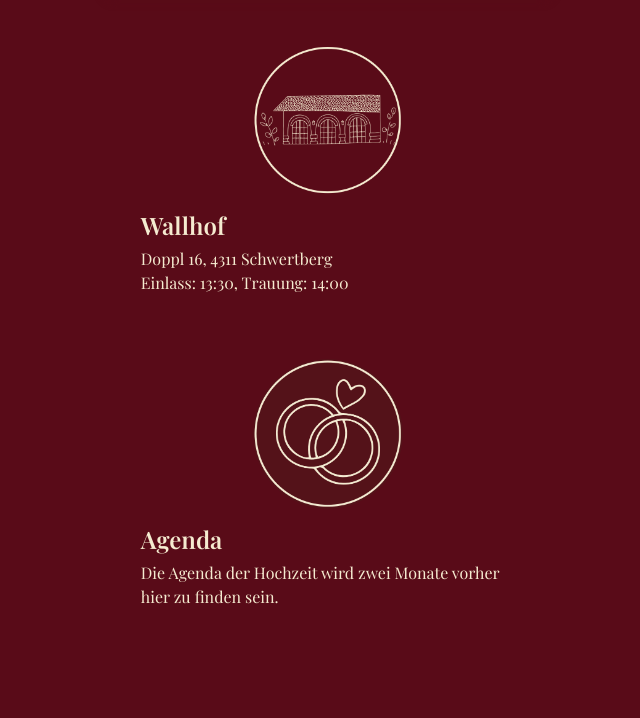
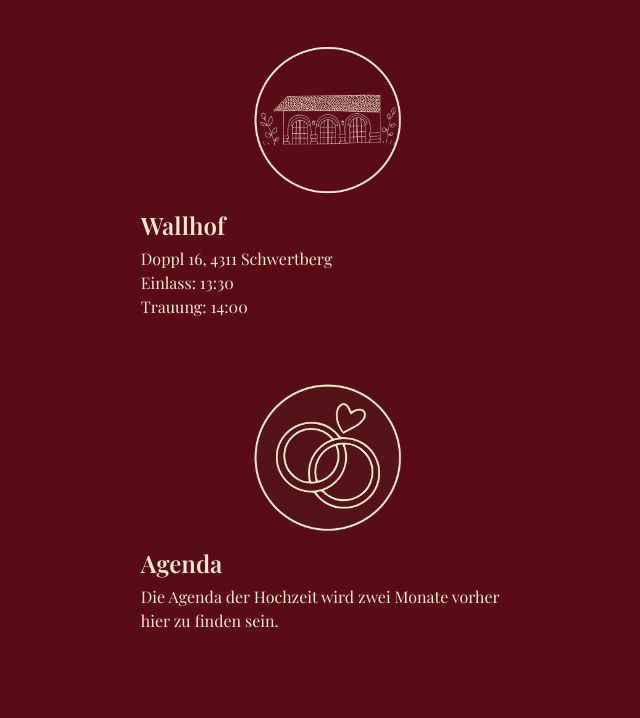
Before and after one commit to lanzelot1989/wedding, a plain HTML site: page index.html in a window 1280 px wide. Shown: the part 1052-1770 px from the top of the page, without its empty margins (312-952 px from the left). Drawn offline with nearby package versions, Linux system fonts and the light colour scheme; no server answers; a web font is replaced by a local one.

Commit message:
Fixes
Translations, foto link in EN (typo)

```diff
--- a/index.html
+++ b/index.html
@@ -282,7 +282,7 @@
     }
 
     #homiemoon label {
-      padding-left: 1rem; /* Oder 2.5rem, je nach gewünschtem Abstand */
+      padding-left: 1rem;
     }
   </style>
 
@@ -491,7 +491,8 @@
         "date.indonesia": "4. August 2027",
         "wallhof": "Wallhof",
         "wallhof.address": "Doppl 16, 4311 Schwertberg",
-        "wallhof.start": "Einlass: 13:30, Trauung: 14:00",
+        "wallhof.start": "Einlass: 13:30",
+        "wallhof.ceremony": "Trauung: 14:00",
         "jakarta": "Jakarta",
         "jakarta.address": "TBD, Indonesia",
         "jakarta.start": "Einlass: 15:00",
@@ -504,7 +505,7 @@
         "fotos.upload": "Wir wünschen uns, dass die Trauung nur von unserem Fotografen festgehalten wird und und ihr das Hier und Jetzt mit uns genießt. Für alle Fotos, die ihr danach macht, würden wir uns freuen, wenn ihr sie hier hochladet.",
         "fotos.uploadlink": "Hier geht es zum Album",
         "presents": "Geschenkswunsch",
-        " presents.description": "Eure Zeit und euer Kommen sind die größten Geschenke für uns. Wer uns dennoch eine Freude machen möchte, darf sehr gern zur Hochzeitskasse beitragen.",
+        " presents.description": "Eure Zeit und euer Kommen sind die größten Geschenke für uns. Wer uns aber eine zusätzliche Freude machen möchte, darf sehr gern zur Hochzeitskasse beitragen.",
         "homiemoon": "Homie-Moon",
         "homiemoon.description": "Wir planen nach der Hochzeit einen kleinen gemeinsamen Trip mit euch (max. 4 Tage) – unseren Homie‑moon. Ob wir zusammen entspannen, schnorcheln,  ein paar Tage auf einem Boot verbringen oder einfach gut essen – das hängt davon ab, worauf ihr Lust habt. Bitte gebt uns Bescheid, ob ihr dabei wärt - dann können wir etwas Passendes planen. Wichtig: Das Ganze ist natürlich völlig freiwillig – ihr müsst euch zu nichts verpflichtet fühlen. Wenn es für euch nicht passt, ist das absolut okay und wir freuen uns trotzdem riesig, euch bei der Hochzeit dabeizuhaben.",
         "form.homiemoon.question": "Wärst du bei einem Homie-Moon dabei?",
@@ -522,9 +523,9 @@
         "faq.id.question4": "Gibt es im Hinblick auf Religion und Kultur etwas bei Kleidung und Verhalten zu beachten?",
         "faq.id.answer4": "In Tempeln oder religiösen Orten sollten <b>Schultern und Knie bedeckt sein</b> – sowohl bei Männern als auch bei Frauen. Ansonsten ist eine leichte, locker sitzende Kleidung aus atmungsaktiven Stoffen ideal. In <b>Jakarta</b> gibt es fünf tägliche <b>Gebetstermine</b>. Der unüberhörbare Ruf (Adzan) aus Moscheen ertönt dabei meist über Lautsprecher. Manchmal kann es sein, dass Taxifahrer, Hotelangestellte oder Kellner*innen kurz pausieren, um zu beten. Bitte begegnet diesen Momenten mit <b>Offenheit und Respekt</b>. Auf <b>Bali</b> findet ihr <b>kleine bunte Körbchen</b> gefüllt mit Blumen, Reis, Geldstücken und Räucherstäbchen – sie sind tägliche Opfergaben und symbolisieren <b>Dankbarkeit, Harmonie und Schutz</b>. Bitte nicht betreten, drüber stolpern, anfassen oder mitnehmen.",
         "faq.id.question5": "Kann man das Leitungswasser trinken?",
-        "faq.id.answer5": "Das Wasser ist zwar zum Duschen oder Zähneputzen in der Regel unbedenklich, aber <b>nicht zum Trinken geeignet</b>. Vor allem von Straßenständen empfehlen wir Eiswürfel oder frisch gewaschenes Obst/Gemüse nicht zu verzehren.",
+        "faq.id.answer5": "Das Wasser ist zwar zum Duschen oder Zähneputzen in der Regel unbedenklich, aber <b>nicht zum Trinken geeignet</b>. Wir empfehlen euch deshalb, keine Eiswürfel oder frisch gewaschenes Obst/Gemüse zu verzehren.",
         "faq.id.question6": "Wie teuer ist Indonesien?",
-        "faq.id.answer6": "Indonesien gilt allgemein als <b>sehr preiswertes Reiseziel</b>, besonders im Vergleich zu Europa. Ein einfaches Essen in einem lokalen Warung (kleines Restaurant) kostet oft nur € 1–3. Getränke aus dem Supermarkt liegen oft unter € 1-2. Natürlich variiert es je nach Region und Touristenzentren. Die lokale Währung ist die Rupiah.",
+        "faq.id.answer6": "Indonesien gilt allgemein als <b>sehr preiswertes Reiseziel</b>, besonders im Vergleich zu Europa. Ein einfaches Essen in einem lokalen Warung (kleines Restaurant) kostet oft nur € 1–3. Getränke aus dem Supermarkt liegen oft unter € 1-2. Natürlich variiert es je nach Region und Touristenzentren. Die lokale Währung ist Rupiah.",
         "faq.id.question7": "Welche Impfungen braucht man für Indonesien?",
         "faq.id.answer7": "Am Besten sprecht ihr hier mit eurem Hausarzt oder wendet euch an die Reiseimpfstellen in <a href=\"https://impfservice.wien/reiseimpfungen/\" target=\"_blank\" rel=\"noopener noreferrer\">Wien</a> oder <a href=\"https://www.linz.at/serviceguide/viewchapter.php?chapter_id=122811\" target=\"_blank\" rel=\"noopener noreferrer\">Linz</a>. Patricia hat die Typhus, Tollwut und Malaria-Impfung, hat aber auch einige Jahre in Indonesien gelebt 😉 Falls es euch hilft, findet ihr <a href=\"https://www.bereit-zu-reisen.de/reiseziele/indonesien-impfungen\" target=\"_blank\" rel=\"noopener noreferrer\">hier Impfempfehlungen</a>.",
         "faq.id.question8": "Wie ist das Leben in Indonesien allgemein?",
@@ -534,7 +535,7 @@
         "faq.id.question10": "Was kann man in Jakarta oder Indonesien machen?",
         "faq.id.answer10": "<p>Indonesien ist riesig, vielseitig und wunderschön – von quirligen Städten über Vulkane bis hin zu Traumstränden ist alles dabei. Wer Zeit mitbringt, kann richtig viel erleben und sich dank der <b>sehr günstigen Inlandsflüge</b> auch bequem von Insel zu Insel bewegen.</p><p><b>Jakarta:</b><br>Jakarta ist eine riesige, kontrastreiche Metropole. Ideal für alle, die Lust auf Stadttrubel, Street Food und Einblicke in die moderne und traditionelle Seite Indonesiens haben.</p><p>Hier ein paar Highlights:</p><ul><li>Street Food-Tour durch die Nachtmärkte</li><li>Besuch im historischen Viertel <b>Kota Tua</b></li><li>Ausblick vom <b>Monas</b> (Nationaldenkmal)</li><li>Shopping & Food in den Mega-Malls (z. B. Grand Indonesia)</li><li>Ausflug zu den <b>Thousand Islands</b> (Inseln vor der Küste – Tagestrips möglich)</li></ul><p>So spannend Patricias Heimatstadt auch ist – für einen klassischen Urlaub gibt es in Indonesien deutlich entspanntere und schönere Orte. Wer also Erholung, Natur oder Strand sucht, sollte eher weiterziehen. Hier ein paar weitere Orte:</p><ul><li><b>Bali:</b> Strände, Surfen, Reisterrassen, Yoga, Kultur</li><li><b>Yogyakarta:</b> Tempel (Borobudur & Prambanan), Batik & Tradition</li><li><b>Gili Islands:</b> Traumstrände, Schnorcheln & Tauchen</li><li><b>Komodo-Inseln:</b> Warane, pinke Strände & tolle Bootstouren</li></ul>",
         "faq.at.question1": "Welche Art von Trauung erwartet uns?",
-        "faq.at.answer1": "Die Zeremonie wird von einer Standesbeamtin durchgeführt, die extra zum Wallhof kommt.",
+        "faq.at.answer1": "Die Zeremonie wird von einer Standesbeamtin am Wallhof durchgeführt.",
         "faq.at.question2": "Warum findet die Hochzeit unter der Woche statt?",
         "faq.at.answer2": "Der 4. August ist für uns ein ganz besonderes Datum: Unser Jahrestag ist am 4.4., wir haben uns am 4.6. in Bolsena verlobt – und nun möchten wir am 4.8. heiraten und mit euch feiern.",
         "faq.at.question3": "Gibt es Übernachtungsmöglichkeiten in der Nähe?",
@@ -581,7 +582,8 @@
         "date.indonesia": "August 4, 2027",
         "wallhof": "Wallhof",
         "wallhof.address": "Doppl 16, 4311 Schwertberg",
-        "wallhof.start": "Entry: 1:30 PM, Ceremony: 2:00 PM",
+        "wallhof.start": "Entry: 1:30 PM",
+        "wallhof.ceremony": "Ceremony: 2:00 PM",
         "jakarta": "Jakarta",
         "jakarta.address": "TBD, Indonesia",
         "jakarta.start": "Entry: 3:00 PM",
@@ -592,7 +594,7 @@
         "agenda.comingsoon": "The wedding agenda will be available here two months in advance.",
         "fotos": "Upload Photos",
         "fotos.upload": "We wish for the ceremony to be captured only by our photographer. Enjoy the moment with us. For all the photos you take afterwards, we would be happy if you upload them here.",
-        "fotos.uplodalink": "Follow this link",
+        "fotos.uploadlink": "Follow this link",
         "presents": "Gift Wishes",
         " presents.description": "Your time and presence are the greatest gifts for us. But if you’d still like to make us an extra happy couple, feel free to contribute to our wedding fund.",
         "homiemoon": "Homie‑Moon",
@@ -612,11 +614,11 @@
         "faq.id.question4": "Are there any religious or cultural considerations regarding clothing and behavior?",
         "faq.id.answer4": "In temples or religious places, <b>shoulders and knees should be covered</b> – for both men and women. Otherwise, light, loose-fitting clothing made from breathable fabrics is ideal. In <b>Jakarta</b>, there are five daily <b>prayer times</b>. The unmistakable call (Adzan) from mosques usually sounds over loudspeakers. Sometimes taxi drivers, hotel staff, or waiters might pause briefly to pray. Please meet these moments with <b>openness and respect</b>. On <b>Bali</b>, you will find <b>small colorful baskets</b> filled with flowers, rice, coins, and incense sticks – these are daily offerings symbolizing <b>gratitude, harmony, and protection</b>. Please do not step on, trip over, touch, or take them.",
         "faq.id.question5": "Can you drink the tap water?",
-        "faq.id.answer5": "The water is generally safe for showering or brushing teeth, but <b>not suitable for drinking</b>. Especially from street vendors, we recommend not consuming ice cubes or freshly washed fruits/vegetables.",
+        "faq.id.answer5": "The water is generally safe for showering or brushing teeth, but <b>not suitable for drinking</b>. We recommend not to consume ice cubes or freshly washed fruits/vegetables.",
         "faq.id.question6": "How expensive is Indonesia?",
-        "faq.id.answer6": "Indonesia is generally considered a <b>very affordable travel destination</b>, especially compared to Europe. A simple meal in a local warung (small restaurant) often costs only €1–3. Drinks from the supermarket are often under €1-2. Of course, prices vary depending on the region and tourist centers. The local currency is the Rupiah.",
+        "faq.id.answer6": "Indonesia is generally considered a <b>very affordable travel destination</b>, especially compared to Europe. A simple meal in a local warung (small restaurant) often costs only €1–3. Drinks from the supermarket are often under €1-2. Of course, prices vary depending on the region and tourist centers. The local currency is Rupiah.",
         "faq.id.question7": "What vaccinations do you need for Indonesia?",
-        "faq.id.answer7": "It’s best to talk to your family doctor or contact travel vaccination centers in <a href=\"https://impfservice.wien/reiseimpfungen/\" target=\"_blank\" rel=\"noopener noreferrer\">Vienna</a> or <a href=\"https://www.linz.at/serviceguide/viewchapter.php?chapter_id=122811\" target=\"_blank\" rel=\"noopener noreferrer\">Linz</a>. Patricia has had typhoid, rabies, and malaria vaccinations but has also lived in Indonesia for several years 😉 If it helps, you can find <a href=\"https://www.bereit-zu-reisen.de/reiseziele/indonesien-impfungen\" target=\"_blank\" rel=\"noopener noreferrer\">vaccination recommendations here</a>.",
+        "faq.id.answer7": "It’s best to talk to your family doctor or contact travel vaccination centers in <a href=\"https://impfservice.wien/reiseimpfungen/\" target=\"_blank\" rel=\"noopener noreferrer\">Vienna</a> or <a href=\"https://www.linz.at/serviceguide/viewchapter.php?chapter_id=122811\" target=\"_blank\" rel=\"noopener noreferrer\">Linz</a>. Patricia has had typhoid, rabies, and malaria vaccinations but has also lived in Indonesia for several years 😉 If it helps, you can find <a href=\"https://www.bereit-zu-reisen.de/reiseziele/indonesien-impfungen\" target=\"_blank\" rel=\"noopener noreferrer\">vaccination recommendations here</a> (Apologies, only in German).",
         "faq.id.question8": "What is life like in Indonesia in general?",
         "faq.id.answer8": "Indonesia is lively, warm, and sometimes a bit chaotic – but that’s exactly what gives it its charm ☺️<br><b>Everyday Life & People:</b><br>People are usually <b>friendly, helpful, and curious</b>, even if not everyone speaks English. With a smile and some patience, you almost always get along ☺️<br><b>Traffic & Punctuality:</b><br>In big cities like Jakarta, there is often heavy traffic and long jams. Appointments are therefore to be understood more flexibly – punctuality is not taken as strictly as in Europe, as you might know from Patricia. In Indonesia, this is affectionately called <b>\"jam karet\"</b>, which means <b>\"rubber time\"</b> – time is stretchy and not always exact. Best: bring some patience and calmness (and maybe take some of this tolerance back to Europe for Patricia 😄)<br><b>Toilets:</b><br>Western-style toilets are not everywhere – especially in public toilets or on the road, you often find only <b>squat toilets</b>. Toilet paper is rarely available – instead, there is <b>water for washing</b>. <b>Our tip:</b> Always carry some tissues (and possibly hand sanitizer).",
         "faq.id.question9": "What should you definitely bring?",
@@ -624,7 +626,7 @@
         "faq.id.question10": "What can you do in Jakarta or Indonesia?",
         "faq.id.answer10": "<p>Indonesia is huge, diverse, and beautiful – from bustling cities to volcanoes and dream beaches, everything is there. If you have time, you can experience a lot and easily move from island to island thanks to <b>very cheap domestic flights</b>.</p><p><b>Jakarta:</b><br>Jakarta is a huge, contrasting metropolis. Ideal for those who want city bustle, street food, and insights into the modern and traditional sides of Indonesia.</p><p>Here are some highlights:</p><ul><li>Street food tour through night markets</li><li>Visit to the historic district <b>Kota Tua</b></li><li>View from the <b>Monas</b> (National Monument)</li><li>Shopping & food in mega malls (e.g., Grand Indonesia)</li><li>Trip to the <b>Thousand Islands</b> (islands off the coast – day trips possible)</li></ul><p>As exciting as Patricia’s hometown is – for a classic vacation, there are definitely more relaxed and beautiful places in Indonesia. So if you’re looking for relaxation, nature, or beach, you should move on. Here are a few more places:</p><ul><li><b>Bali:</b> Beaches, surfing, rice terraces, yoga, culture</li><li><b>Yogyakarta:</b> Temples (Borobudur & Prambanan), batik & tradition</li><li><b>Gili Islands:</b> Dream beaches, snorkeling & diving</li><li><b>Komodo Islands:</b> Monitor lizards, pink beaches & great boat tours</li></ul>",
         "faq.at.question1": "What kind of ceremony can we expect?",
-        "faq.at.answer1": "The ceremony will be conducted by a registrar who is coming specifically to the Wallhof.",
+        "faq.at.answer1": "The ceremony will be conducted by a registrar at the Wallhof.",
         "faq.at.question2": "Why is the wedding taking place on a weekday?",
         "faq.at.answer2": "August 4th is a very special date for us: our anniversary is on April 4th, we got engaged on June 4th in Bolsena – and now we want to marry and celebrate with you on August 4th.",
         "faq.at.question3": "Are there any nearby accommodation options?",
@@ -671,12 +673,13 @@
         "date.indonesia": "4 Agustus 2027",
         "wallhof": "Wallhof",
         "wallhof.address": "Doppl 16, 4311 Schwertberg",
-        "wallhof.start": "Masuk: 13.30, Upacara: 14.00",
+        "wallhof.start": "Mulai: 13.30",
+        "wallhof.ceremony": "Upacara: 14.00",
         "jakarta": "Jakarta",
         "jakarta.address": "Akan ditentukan, Indonesia",
-        "jakarta.start": "Masuk: 15.00",
+        "jakarta.start": "Mulai: 15.00",
         "tinki": "Catatan Penting",
-        "tinki.text": "Dunia kecil kami dan hati kami yang tercinta, Tinki, sayangnya sudah tidak muda lagi. Jika kesehatannya memburuk menjelang hari pernikahan – yang tentu sangat kami harapkan tidak terjadi – Patricia, karena cinta dan rasa tanggung jawab, tidak akan terbang ke Indonesia dan kami akan menunda pernikahan selama satu tahun. Karena itu, kami sangat menyarankan kalian untuk memesan perjalanan dengan opsi pembatalan atau membayar dengan kartu kredit, karena banyak kartu kredit sudah termasuk asuransi pembatalan perjalanan. Keputusan ini tentu akan sangat berat bagi kami, dan kami sungguh berharap atas pengertian kalian. Perhatian kalian sungguh sangat berarti bagi kami.",
+        "tinki.text": "Dunia kecil kami, dan pujaan hati kami yang tercinta, Tinki, sayangnya sudah tidak muda lagi. Jika kesehatannya memburuk menjelang hari pernikahan – yang tentu sangat kami harapkan tidak terjadi – Patricia, karena cinta dan rasa tanggung jawab, tidak akan terbang ke Indonesia dan kami akan menunda pernikahan selama satu tahun. Karena itu, kami sangat menyarankan kalian untuk memesan perjalanan dengan opsi pembatalan atau membayar dengan kartu kredit, karena banyak kartu kredit sudah termasuk asuransi pembatalan perjalanan. Keputusan ini tentu akan sangat berat bagi kami, dan kami sungguh berharap atas pengertian kalian. Perhatian kalian sungguh sangat berarti bagi kami.",
         "dresscode": "Dresscode",
         "agenda": "Agenda",
         "agenda.comingsoon": "Agenda pernikahan akan tersedia di sini dua bulan sebelumnya.",
@@ -700,13 +703,13 @@
         "faq.id.question3": "Agama apa saja yang ada di Indonesia?",
         "faq.id.answer3": "Indonesia adalah negara multireligius di mana enam agama secara resmi diakui. Komunitas agama terbesar adalah <b>Islam</b> – sekitar <b>87%</b> dari penduduknya adalah Muslim. Ini menjadikan Indonesia negara dengan populasi Muslim terbesar di dunia. Selain itu, ada minoritas signifikan dari <b>Kristen</b>, <b>Hindu</b> (terutama di pulau Bali), serta <b>Buddha</b> dan <b>Konfusianisme</b>.",
         "faq.id.question4": "Apakah ada hal yang perlu diperhatikan terkait agama dan budaya mengenai pakaian dan perilaku?",
-        "faq.id.answer4": "Di kuil atau tempat-tempat suci, <b>bahu dan lutut harus tertutup</b> – baik pria maupun wanita. Selain itu, pakaian ringan dan longgar dari bahan yang mudah menyerap keringat sangat dianjurkan. Di <b>Jakarta</b> ada lima waktu <b>salat</b> setiap hari. Panggilan salat (Adzan) yang khas sering terdengar melalui pengeras suara. Kadang sopir taksi, staf hotel, atau pelayan mungkin berhenti sebentar untuk salat. Mohon hadapi momen-momen ini dengan <b>terbuka dan hormat</b>. Di <b>Bali</b>, Anda akan sering melihat <b>keranjang kecil penuh bunga</b>, nasi, koin, dan dupa – ini adalah sesajen harian yang melambangkan <b>rasa syukur, harmoni, dan perlindungan</b>. Mohon jangan menginjak, menabrak, menyentuh, atau mengambilnya.",
+        "faq.id.answer4": "Di kuil atau tempat-tempat suci, <b>bahu dan lutut harus tertutup</b> – baik pria maupun wanita. Selain itu, pakaian ringan dan longgar dari bahan yang mudah menyerap keringat sangat dianjurkan. Di <b>Jakarta</b> ada lima waktu <b>sholat</b> setiap hari. Panggilan sholat (Adzan) yang khas sering terdengar melalui pengeras suara. Kadang sopir taksi, staf hotel, atau pelayan mungkin berhenti sebentar untuk sholat. Mohon hadapi momen-momen ini dengan <b>terbuka dan hormat</b>. Di <b>Bali</b>, Anda akan sering melihat <b>keranjang kecil penuh bunga</b>, nasi, koin, dan dupa – ini adalah sesajen harian yang melambangkan <b>rasa syukur, harmoni, dan perlindungan</b>. Mohon jangan menginjak, menabrak, menyentuh, atau mengambilnya.",
         "faq.id.question5": "Apakah air keran bisa diminum?",
         "faq.id.answer5": "Air umumnya aman untuk mandi atau menyikat gigi, tetapi <b>tidak layak untuk diminum</b>. Kami menyarankan untuk tidak mengonsumsi es batu atau buah/sayur yang baru dicuci, terutama dari pedagang kaki lima.",
         "faq.id.question6": "Apakah Indonesia mahal?",
         "faq.id.answer6": "Secara umum, Indonesia dianggap sebagai <b>tujuan wisata yang sangat terjangkau</b>, terutama dibandingkan dengan Eropa. Makanan sederhana di warung lokal biasanya hanya €1–3. Minuman dari supermarket sering di bawah €1–2. Tentu saja, harga dapat bervariasi tergantung wilayah dan pusat wisata. Mata uang lokal adalah Rupiah.",
         "faq.id.question7": "Vaksin apa yang diperlukan untuk ke Indonesia?",
-        "faq.id.answer7": "Sebaiknya konsultasikan dengan dokter keluarga Anda atau hubungi pusat vaksinasi perjalanan di <a href=\"https://impfservice.wien/reiseimpfungen/\" target=\"_blank\" rel=\"noopener noreferrer\">Wina</a> atau <a href=\"https://www.linz.at/serviceguide/viewchapter.php?chapter_id=122811\" target=\"_blank\" rel=\"noopener noreferrer\">Linz</a>. Patricia telah divaksinasi untuk tifus, rabies, dan malaria – dan dia juga pernah tinggal di Indonesia selama beberapa tahun 😉 Jika Anda butuh referensi, <a href=\"https://www.bereit-zu-reisen.de/reiseziele/indonesien-impfungen\" target=\"_blank\" rel=\"noopener noreferrer\">di sini ada rekomendasi vaksinasi</a>.",
+        "faq.id.answer7": "Sebaiknya konsultasikan dengan dokter keluarga Anda atau hubungi pusat vaksinasi perjalanan di <a href=\"https://impfservice.wien/reiseimpfungen/\" target=\"_blank\" rel=\"noopener noreferrer\">Wina</a> atau <a href=\"https://www.linz.at/serviceguide/viewchapter.php?chapter_id=122811\" target=\"_blank\" rel=\"noopener noreferrer\">Linz</a>. Patricia telah divaksinasi untuk tifus, rabies, dan malaria – dan dia juga pernah tinggal di Indonesia selama beberapa tahun 😉 Jika Anda butuh referensi, <a href=\"https://www.bereit-zu-reisen.de/reiseziele/indonesien-impfungen\" target=\"_blank\" rel=\"noopener noreferrer\">di sini ada rekomendasi vaksinasi</a> (Maaf, hanya dalam bahasa Jerman).",
         "faq.id.question8": "Seperti apa kehidupan di Indonesia secara umum?",
         "faq.id.answer8": "Indonesia itu hidup, hangat, dan terkadang sedikit kacau – tapi justru itu yang membuatnya menarik ☺️<br><b>Kehidupan sehari-hari & Masyarakat:</b><br>Orang-orang di Indonesia umumnya <b>ramah, suka membantu, dan penasaran</b>, meskipun tidak semua bisa berbahasa Inggris. Dengan senyuman dan sedikit kesabaran, hampir semua hal bisa diatasi ☺️<br><b>Lalu lintas & Ketepatan waktu:</b><br>Di kota-kota besar seperti Jakarta, lalu lintas sering padat dan macet. Maka dari itu, janji temu lebih fleksibel – ketepatan waktu tidak seketat di Eropa, seperti yang mungkin Anda tahu dari Patricia. Di Indonesia, ini disebut <b>\"jam karet\"</b> – artinya <b>waktu yang elastis</b> dan tidak selalu tepat. Yang terbaik: bawa kesabaran dan ketenangan (dan kalau bisa bawa pulang toleransi ini ke Eropa untuk Patricia 😄)<br><b>Toilet:</b><br>Toilet ala Barat tidak selalu tersedia – terutama di toilet umum atau di perjalanan, Anda mungkin hanya menemukan <b>toilet jongkok</b>. Tisu toilet jarang tersedia – sebagai gantinya, tersedia <b>air untuk membilas</b>. <b>Tips kami:</b> Selalu bawa tisu kering (dan mungkin hand sanitizer).",
         "faq.id.question9": "Apa saja yang sebaiknya dibawa?",
@@ -738,6 +741,8 @@
             <h3 class="text-xl font-semibold mb-2" data-i18n="wallhof"></h3>
             <p class="text-gray-600" data-i18n="wallhof.address"></p>
             <p class="text-gray-600" data-i18n="wallhof.start"></p>
+            <p class="text-gray-600" data-i18n="wallhof.ceremony"></p>
+
           </div>
         </div>
         <div class="iconcard mx-auto w-full sm:max-w-md fade-slide">
```
